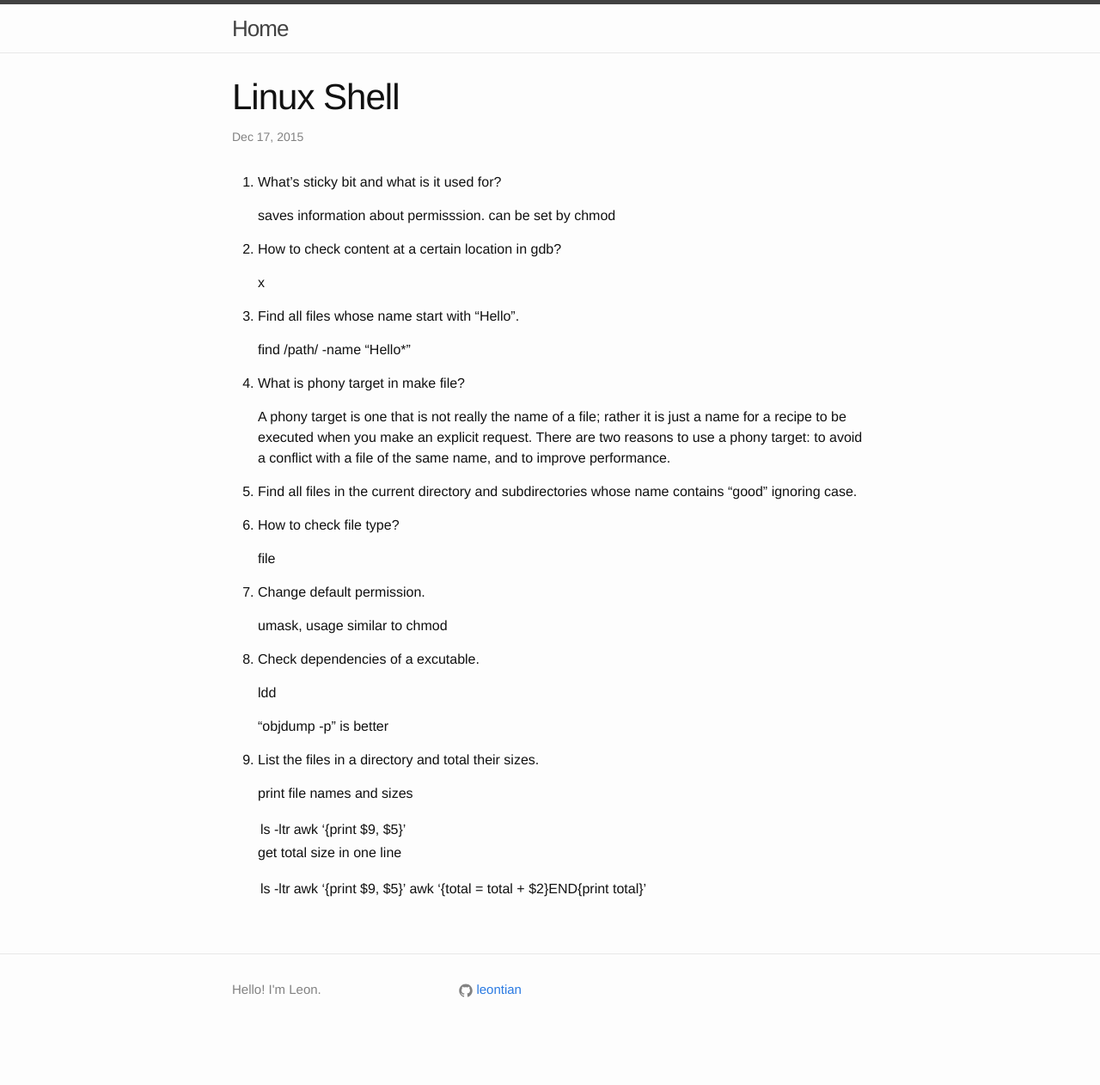
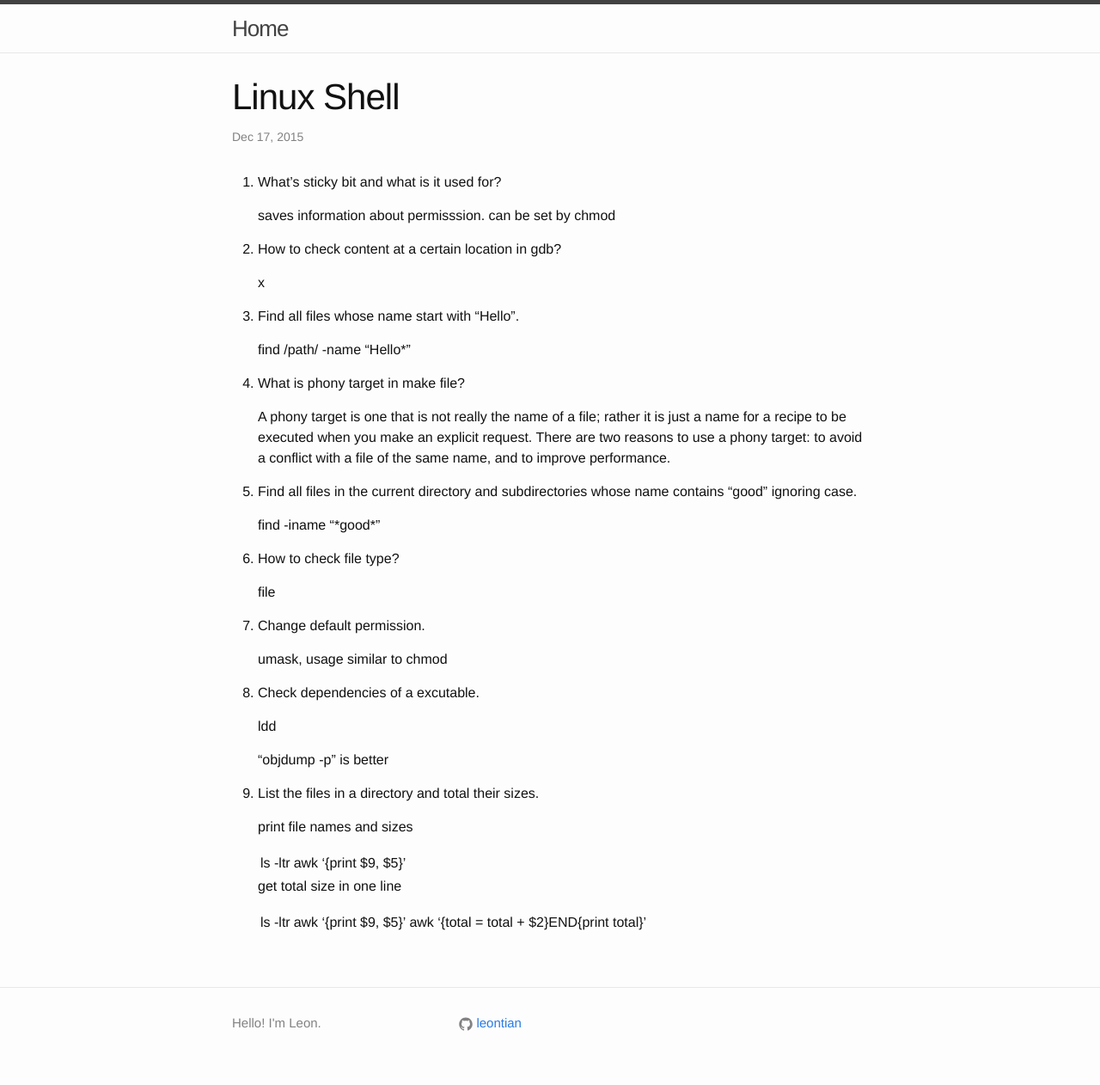
Before and after one commit to leontian/leontian.github.io, a Jekyll site: the page built from _posts/2015-12-17-linux-shell.markdown, in a window 1280 px wide. Shown: the whole page at 86% size. Built offline with Jekyll 4.4.1, drawn with Linux system fonts in a browser that asks for light colours; before the commit the page ends 1223 px from its top, so only the background shows below that.

Commit message:
add missing answer

```diff
--- a/_posts/2015-12-17-linux-shell.markdown
+++ b/_posts/2015-12-17-linux-shell.markdown
@@ -20,6 +20,8 @@ title: "Linux Shell"
 	A phony target is one that is not really the name of a file; rather it is just a name for a recipe to be executed when you make an explicit request. There are two reasons to use a phony target: to avoid a conflict with a file of the same name, and to improve performance.
 
 5. Find all files in the current directory and subdirectories whose name contains "good" ignoring case.
+
+	find -iname "\*good*"
 
 6. How to check file type?
 
```
